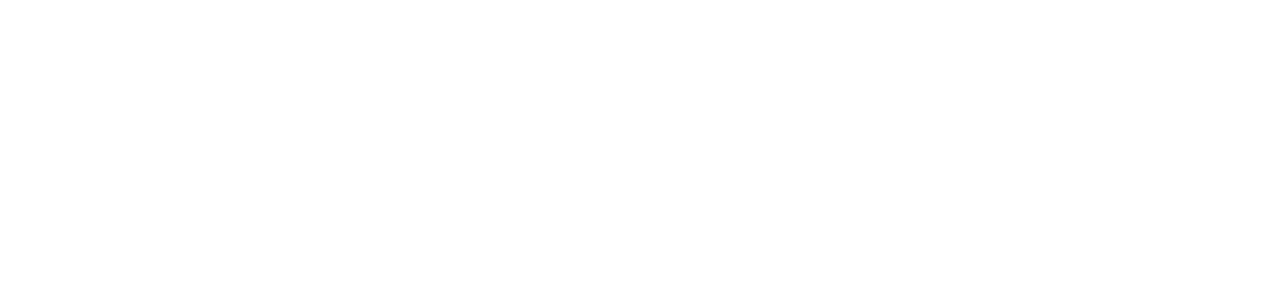
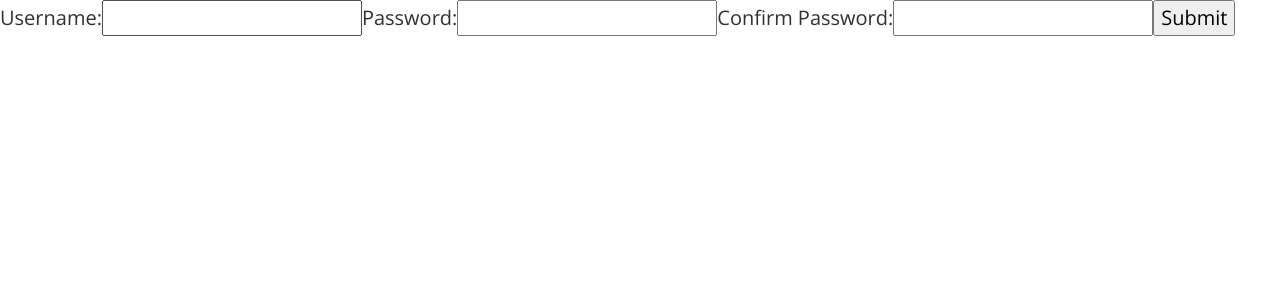
Before and after one commit to akpersad/LetsWatchThis, a React app: page /login in a window 1280 px wide. Shown: the top 300 px of the page. Built offline with nearby package versions, Linux system fonts and the light colour scheme.

Commit message:
Start of login flow

```diff
--- a/src/app.jsx
+++ b/src/app.jsx
@@ -4,6 +4,7 @@ import "./styles/main.scss";
 import "bootstrap/dist/js/bootstrap.bundle.min";
 import AppContainer from "./components/appContainer/appContainer";
 import List from "./components/list/list";
+import Login from "./components/login/login";
 
 class App extends Component {
   render() {
@@ -12,6 +13,7 @@ class App extends Component {
         <Switch>
           <Route path="/" exact component={AppContainer} />
           <Route path="/list" component={List} />
+          <Route path="/login" component={Login} />
         </Switch>
       </>
     );
--- a/src/components/homeContainer/homeContainer.jsx
+++ b/src/components/homeContainer/homeContainer.jsx
@@ -11,6 +11,12 @@ class HomeContainer extends Component {
             My List
           </button>
         </Link>
+
+        <Link to="./login">
+          <button type="button" variant="raised">
+            Login
+          </button>
+        </Link>
       </div>
     );
   }
--- /dev/null
+++ b/src/components/login/login.jsx
@@ -0,0 +1,107 @@
+import React, { Component } from "react";
+import axios from "axios";
+// import PropTypes from "prop-types";
+
+class Login extends Component {
+  constructor() {
+    super();
+    this.state = {
+      username: "",
+      password: "",
+      confirmPass: "",
+      validForm: false
+    };
+
+    this.confirmPassCheck = this.confirmPassCheck.bind(this);
+    this.handleSubmit = this.handleSubmit.bind(this);
+  }
+
+  handleChange(event) {
+    const { target } = event;
+    const value = target.type === "checkbox" ? target.checked : target.value;
+    const { name } = target;
+
+    if (name !== "confirmPass") {
+      this.setState({
+        [name]: value
+      });
+    } else {
+      this.setState(
+        {
+          [name]: value
+        },
+        () => {
+          this.confirmPassCheck();
+        }
+      );
+    }
+  }
+
+  handleSubmit() {
+    const { validForm } = this.state;
+
+    if (validForm) {
+      axios.post("/user", {
+        firstName: "Fred",
+        lastName: "Flintstone"
+      });
+    }
+  }
+
+  confirmPassCheck() {
+    const { password, confirmPass } = this.state;
+    if (password !== confirmPass) {
+      console.log("DOES NOT MATCH", confirmPass);
+    } else {
+      const hash = { validForm: true };
+      this.setState(hash);
+    }
+  }
+
+  render() {
+    const { username, password, confirmPass } = this.state;
+    return (
+      <>
+        <form onSubmit={this.handleSubmit}>
+          <label htmlFor="test1">
+            Username:
+            <input
+              id="test1"
+              type="text"
+              name="username"
+              value={username}
+              onChange={e => this.handleChange(e)}
+            />
+          </label>
+
+          <label htmlFor="test2">
+            Password:
+            <input
+              id="test2"
+              type="text"
+              name="password"
+              value={password}
+              onChange={e => this.handleChange(e)}
+            />
+          </label>
+
+          <label htmlFor="test3">
+            Confirm Password:
+            <input
+              id="test3"
+              type="text"
+              name="confirmPass"
+              value={confirmPass}
+              onChange={e => this.handleChange(e)}
+            />
+          </label>
+          <input type="submit" value="Submit" />
+        </form>
+      </>
+    );
+  }
+}
+
+// Login.propTypes = {};
+
+export default Login;
```
Also changed, not shown: src/components/login/_login.scss (added).
